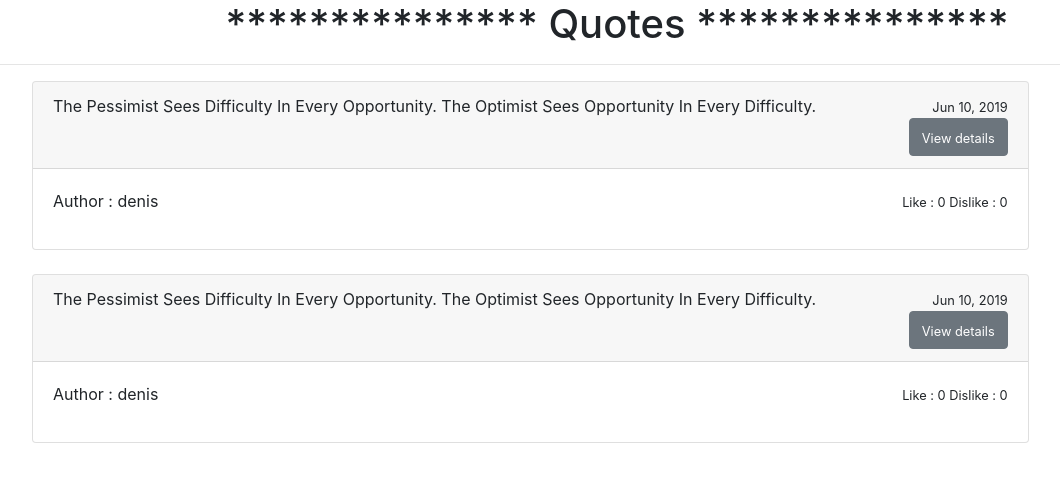
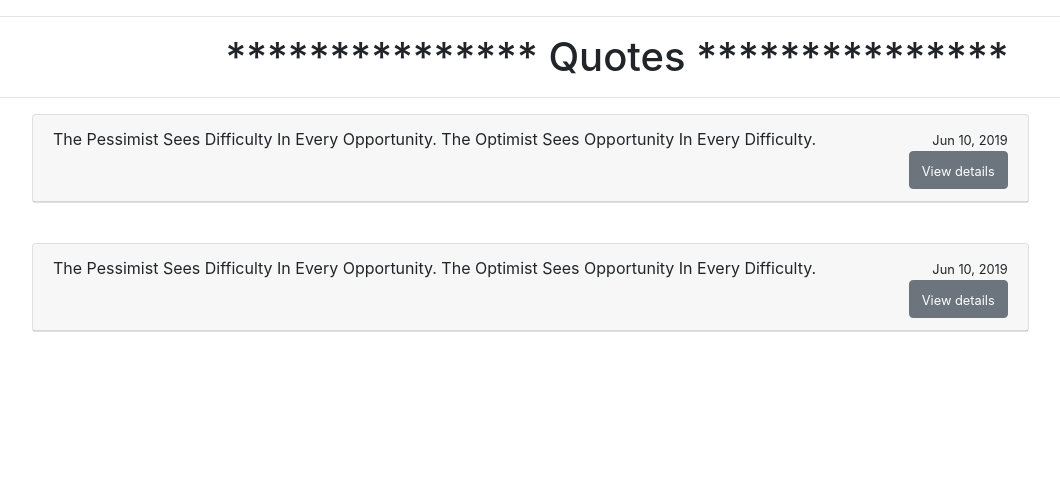
Before and after one commit to mugendinjue/Quote-App, an Angular app: page / in a window 1280 px wide. Shown: the top 482 px of the page, without its empty margins (23-1083 px from the left). Built offline with nearby package versions, Linux system fonts and the light colour scheme.

Commit message:
Add toggle function in quote component

```diff
--- a/src/app/quotes.ts
+++ b/src/app/quotes.ts
@@ -1,5 +1,6 @@
 export class Quotes {
+    public show : boolean ;
     constructor( public id : number, public author : string,public quote : string , public postDate : Date , public like : number , public disLike : number){
-
+        this.show = false;
     }
 }
--- a/src/app/quotes/quotes.component.html
+++ b/src/app/quotes/quotes.component.html
@@ -1,16 +1,17 @@
+<hr>
 <h1 style="text-align: center">*************** Quotes ***************</h1>
 <hr>
 <div class="container-fluid">
     <div class="row">
         <div class="col-md-10">
-            <ul>
-                <li *ngFor = 'let quote of quotesArr'>
+            <ul *ngFor = 'let quote of quotesArr;let i = index'>
+                <li>
                     <div class="card">
                         <div class="card-header">
                             {{quote.quote}}  <span id="date"><small>{{quote.postDate | date}} </small> </span><br>
-                        <button type="button" class="btn btn-secondary" id="btnA"><small>View details</small></button>
+                            <button type="button" class="btn btn-secondary"  id="btnA"  (click) = 'move(i)'><small>View details</small></button>
                         </div>
-                    <div class="card-body">
+                        <div class="card-body" *ngIf = 'quote.show'>
                             <app-quote-details [showDetails] = 'quote'></app-quote-details>
                         </div>
                     </div>
--- a/src/app/quotes/quotes.component.ts
+++ b/src/app/quotes/quotes.component.ts
@@ -13,6 +13,12 @@ export class QuotesComponent implements OnInit {
     new Quotes (2,'denis','The Pessimist Sees Difficulty In Every Opportunity. The Optimist Sees Opportunity In Every Difficulty.',new Date(2019,5,10),0,0)
   ]
 
+  move(index){
+    this.quotesArr[index].show = !this.quotesArr[index].show;
+  }
+
+
+
   constructor() { }
 
   ngOnInit() {
```
Lines whose indentation alone changed are shown as unchanged.
